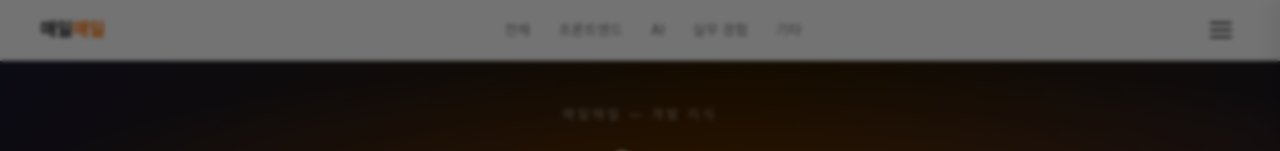
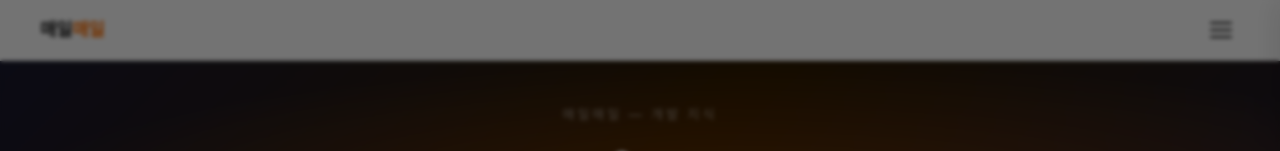
Before and after one commit to wookminkang/frontend-tech-blog, a Next.js app in the folder maeil-maeil/: page / in a window 1280 px wide. Shown: the top 151 px of the page. Built offline with nearby package versions, Linux system fonts and the light colour scheme; a web font is replaced by a local one.

Commit message:
헤더 데스크탑 네비 제거, 햄버거 메뉴만 유지
Co-Authored-By: Claude Sonnet 4.6 <noreply@anthropic.com>

```diff
--- a/maeil-maeil/components/Header.tsx
+++ b/maeil-maeil/components/Header.tsx
@@ -41,31 +41,8 @@ export default function Header() {
             매일<span style={{ color: '#fe6e00' }}>매일</span>
           </Link>
 
-          {/* Desktop nav */}
-          <nav className="hidden md:flex" style={{ alignItems: 'center', gap: 4 }}>
-            {NAV_LINKS.map((link) => (
-              <Link
-                key={link.href}
-                href={link.href}
-                style={{
-                  fontSize: 14,
-                  fontWeight: 500,
-                  color: '#757575',
-                  textDecoration: 'none',
-                  padding: '6px 12px',
-                  borderRadius: 6,
-                  transition: 'color 0.15s, background 0.15s',
-                }}
-                className="nav-link"
-              >
-                {link.label}
-              </Link>
-            ))}
-          </nav>
-
-          {/* Hamburger button — mobile only */}
+          {/* Hamburger button */}
           <button
-            className="flex md:hidden"
             onClick={() => setMenuOpen(true)}
             aria-label="메뉴 열기"
             style={{
```
